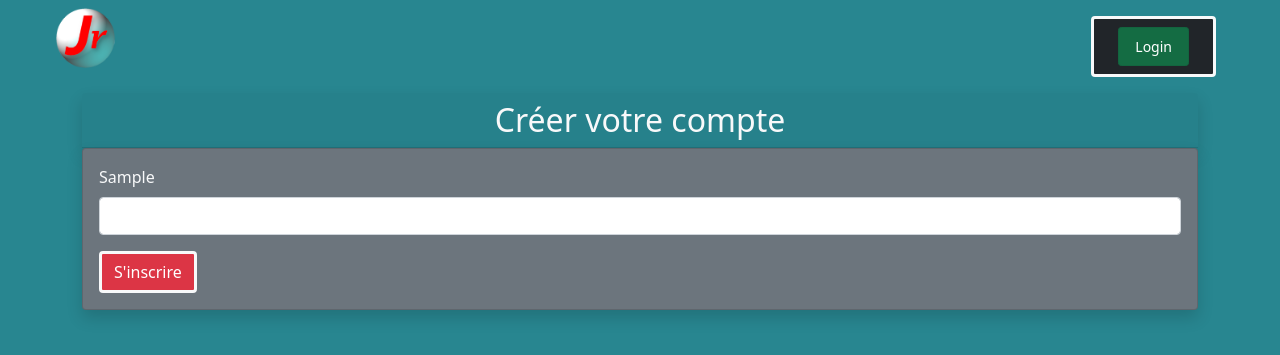
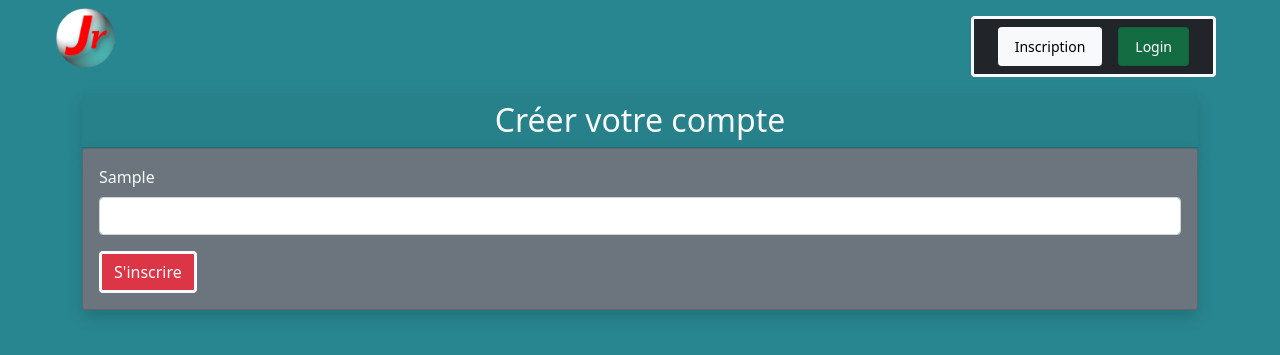
Before and after one commit to bsao17/api-jmpm, a Symfony app: template templates/inscription/index.html.twig in a window 1280 px wide. Shown: the top 355 px of the page. Run offline with Twig, Linux system fonts and the light colour scheme; the template is opened without the code that fills it: most values are stand-ins (such as "Sample title", 1, 10 or a date in 2020); form fields are guessed from the names that the template uses; some libraries are stand-ins or nearby versions.

Commit message:
Update inscription

```diff
--- a/templates/base.html.twig
+++ b/templates/base.html.twig
@@ -18,10 +18,10 @@
                         <li class="nav-item">
                             <a class="nav-link btn btn-sm btn-danger mx-2" href="{{ path('security_logout') }}">Logout</a>
                         </li>
-                        <li class="nav-item">
-                            <a id="inscription" class="nav-link btn btn-sm btn-light mx-2" href="{{ path('security_inscription') }}">Inscription</a>
-                        </li>
                     {% else %}
+                            <li class="nav-item">
+                                <a id="inscription" class="nav-link btn btn-sm btn-light mx-2" href="{{ path('security_inscription') }}">Inscription</a>
+                            </li>
                             <li class="nav-item">
                                 <a id="loginButton" class="nav-link active btn btn-sm btn-success mx-2" aria-current="page" href="/login">Login</a>
                             </li>
```
